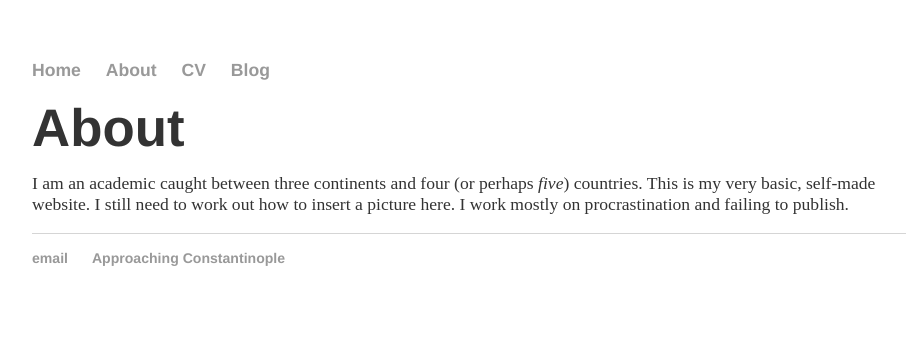
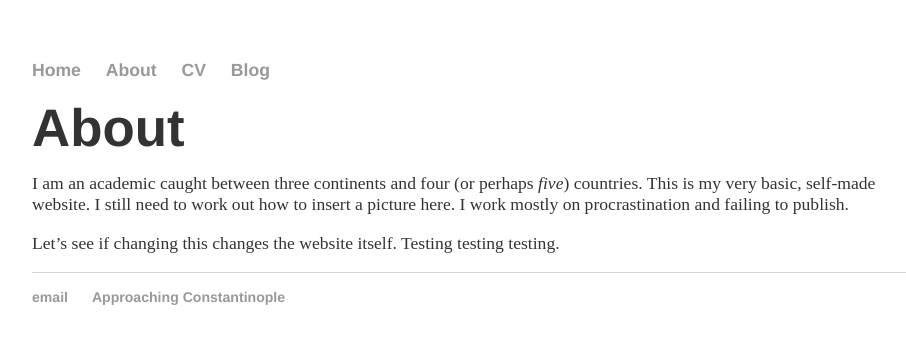
Before and after one commit to scassacocchi/scassacocchi.github.io, a Jekyll site: the page built from about/index.md, in a window 1280 px wide. Shown: the top 344 px of the page, without its empty margins (160-1066 px from the left). Built offline with Jekyll 4.4.1, drawn with Linux system fonts in a browser that asks for light colours.

Commit message:
website
first bash

```diff
--- a/about/index.md
+++ b/about/index.md
@@ -7,3 +7,7 @@ title: about
 # About
 
 I am an academic caught between three continents and four (or perhaps _five_) countries. This is my very basic, self-made website. I still need to work out how to insert a picture here. I work mostly on procrastination and failing to publish.
+
+
+
+Let's see if changing this changes the website itself. Testing testing testing.
```
